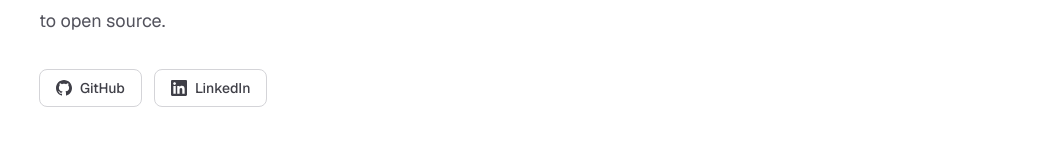
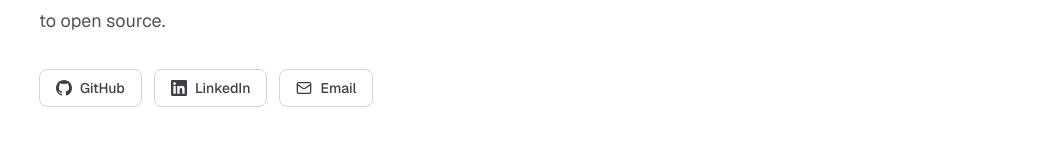
Before and after one commit to edoardo-borsato/edoardo-borsato.github.io, a Next.js app: page / in a window 1280 px wide. Shown: the part 211-370 px from the top of the page, without its empty margins (217-1280 px from the left). Built offline with nearby package versions, Linux system fonts and the light colour scheme.

Commit message:
feat(Hero): add email and refactor class to use SocialLink component

```diff
--- a/src/components/Hero.tsx
+++ b/src/components/Hero.tsx
@@ -1,3 +1,67 @@
+import { ReactNode } from "react";
+
+interface SocialLink {
+  href: string;
+  label: string;
+  icon: ReactNode;
+  external?: boolean;
+}
+
+const SOCIAL_LINKS: SocialLink[] = [
+  {
+    href: "https://github.com/edoardo-borsato",
+    label: "GitHub",
+    external: true,
+    icon: (
+      <svg
+        xmlns="http://www.w3.org/2000/svg"
+        width="16"
+        height="16"
+        viewBox="0 0 24 24"
+        fill="currentColor"
+      >
+        <path d="M12 0c-6.626 0-12 5.373-12 12 0 5.302 3.438 9.8 8.207 11.387.599.111.793-.261.793-.577v-2.234c-3.338.726-4.033-1.416-4.033-1.416-.546-1.387-1.333-1.756-1.333-1.756-1.089-.745.083-.729.083-.729 1.205.084 1.839 1.237 1.839 1.237 1.07 1.834 2.807 1.304 3.492.997.107-.775.418-1.305.762-1.604-2.665-.305-5.467-1.334-5.467-5.931 0-1.311.469-2.381 1.236-3.221-.124-.303-.535-1.524.117-3.176 0 0 1.008-.322 3.301 1.23.957-.266 1.983-.399 3.003-.404 1.02.005 2.047.138 3.006.404 2.291-1.552 3.297-1.23 3.297-1.23.653 1.653.242 2.874.118 3.176.77.84 1.235 1.911 1.235 3.221 0 4.609-2.807 5.624-5.479 5.921.43.372.823 1.102.823 2.222v3.293c0 .319.192.694.801.576 4.765-1.589 8.199-6.086 8.199-11.386 0-6.627-5.373-12-12-12z" />
+      </svg>
+    ),
+  },
+  {
+    href: "https://www.linkedin.com/in/edoardo-borsato-b22207aa/",
+    label: "LinkedIn",
+    external: true,
+    icon: (
+      <svg
+        xmlns="http://www.w3.org/2000/svg"
+        width="16"
+        height="16"
+        viewBox="0 0 24 24"
+        fill="currentColor"
+      >
+        <path d="M20.447 20.452h-3.554v-5.569c0-1.328-.027-3.037-1.852-3.037-1.853 0-2.136 1.445-2.136 2.939v5.667H9.351V9h3.414v1.561h.046c.477-.9 1.637-1.85 3.37-1.85 3.601 0 4.267 2.37 4.267 5.455v6.286zM5.337 7.433c-1.144 0-2.063-.926-2.063-2.065 0-1.138.92-2.063 2.063-2.063 1.14 0 2.064.925 2.064 2.063 0 1.139-.925 2.065-2.064 2.065zm1.782 13.019H3.555V9h3.564v11.452zM22.225 0H1.771C.792 0 0 .774 0 1.729v20.542C0 23.227.792 24 1.771 24h20.451C23.2 24 24 23.227 24 22.271V1.729C24 .774 23.2 0 22.222 0h.003z" />
+      </svg>
+    ),
+  },
+  {
+    href: "mailto:edoardo.borsato93@gmail.com",
+    label: "Email",
+    icon: (
+      <svg
+        xmlns="http://www.w3.org/2000/svg"
+        width="16"
+        height="16"
+        viewBox="0 0 24 24"
+        fill="none"
+        stroke="currentColor"
+        strokeWidth="2"
+        strokeLinecap="round"
+        strokeLinejoin="round"
+      >
+        <rect width="20" height="16" x="2" y="4" rx="2" />
+        <path d="m22 7-8.97 5.7a1.94 1.94 0 0 1-2.06 0L2 7" />
+      </svg>
+    ),
+  },
+];
+
 export default function Hero() {
   return (
     <section className="py-20 px-6">
@@ -11,40 +75,17 @@ export default function Hero() {
           exploring new technologies and contributing to open source.
         </p>
         <div className="mt-8 flex flex-wrap gap-3">
-          <a
-            href="https://github.com/edoardo-borsato"
-            target="_blank"
-            rel="noopener noreferrer"
-            className="inline-flex items-center gap-2 rounded-lg border border-zinc-300 px-4 py-2 text-sm font-medium text-zinc-700 transition-colors hover:bg-zinc-50 dark:border-zinc-600 dark:text-zinc-300 dark:hover:bg-zinc-800"
-          >
-            <svg
-              xmlns="http://www.w3.org/2000/svg"
-              width="16"
-              height="16"
-              viewBox="0 0 24 24"
-              fill="currentColor"
+          {SOCIAL_LINKS.map(({ href, label, icon, external }) => (
+            <a
+              key={label}
+              href={href}
+              {...(external && { target: "_blank", rel: "noopener noreferrer" })}
+              className="inline-flex items-center gap-2 rounded-lg border border-zinc-300 px-4 py-2 text-sm font-medium text-zinc-700 transition-colors hover:bg-zinc-50 dark:border-zinc-600 dark:text-zinc-300 dark:hover:bg-zinc-800"
             >
-              <path d="M12 0c-6.626 0-12 5.373-12 12 0 5.302 3.438 9.8 8.207 11.387.599.111.793-.261.793-.577v-2.234c-3.338.726-4.033-1.416-4.033-1.416-.546-1.387-1.333-1.756-1.333-1.756-1.089-.745.083-.729.083-.729 1.205.084 1.839 1.237 1.839 1.237 1.07 1.834 2.807 1.304 3.492.997.107-.775.418-1.305.762-1.604-2.665-.305-5.467-1.334-5.467-5.931 0-1.311.469-2.381 1.236-3.221-.124-.303-.535-1.524.117-3.176 0 0 1.008-.322 3.301 1.23.957-.266 1.983-.399 3.003-.404 1.02.005 2.047.138 3.006.404 2.291-1.552 3.297-1.23 3.297-1.23.653 1.653.242 2.874.118 3.176.77.84 1.235 1.911 1.235 3.221 0 4.609-2.807 5.624-5.479 5.921.43.372.823 1.102.823 2.222v3.293c0 .319.192.694.801.576 4.765-1.589 8.199-6.086 8.199-11.386 0-6.627-5.373-12-12-12z" />
-            </svg>
-            GitHub
-          </a>
-          <a
-            href="https://www.linkedin.com/in/edoardo-borsato-b22207aa/"
-            target="_blank"
-            rel="noopener noreferrer"
-            className="inline-flex items-center gap-2 rounded-lg border border-zinc-300 px-4 py-2 text-sm font-medium text-zinc-700 transition-colors hover:bg-zinc-50 dark:border-zinc-600 dark:text-zinc-300 dark:hover:bg-zinc-800"
-          >
-            <svg
-              xmlns="http://www.w3.org/2000/svg"
-              width="16"
-              height="16"
-              viewBox="0 0 24 24"
-              fill="currentColor"
-            >
-              <path d="M20.447 20.452h-3.554v-5.569c0-1.328-.027-3.037-1.852-3.037-1.853 0-2.136 1.445-2.136 2.939v5.667H9.351V9h3.414v1.561h.046c.477-.9 1.637-1.85 3.37-1.85 3.601 0 4.267 2.37 4.267 5.455v6.286zM5.337 7.433c-1.144 0-2.063-.926-2.063-2.065 0-1.138.92-2.063 2.063-2.063 1.14 0 2.064.925 2.064 2.063 0 1.139-.925 2.065-2.064 2.065zm1.782 13.019H3.555V9h3.564v11.452zM22.225 0H1.771C.792 0 0 .774 0 1.729v20.542C0 23.227.792 24 1.771 24h20.451C23.2 24 24 23.227 24 22.271V1.729C24 .774 23.2 0 22.222 0h.003z" />
-            </svg>
-            LinkedIn
-          </a>
+              {icon}
+              {label}
+            </a>
+          ))}
         </div>
       </div>
     </section>
```
